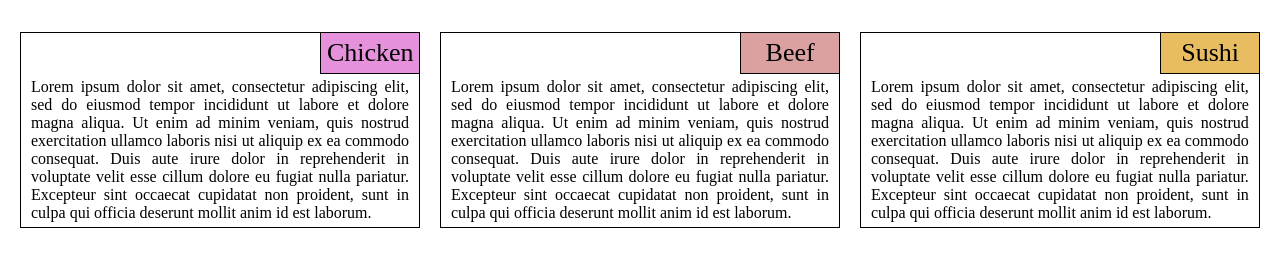
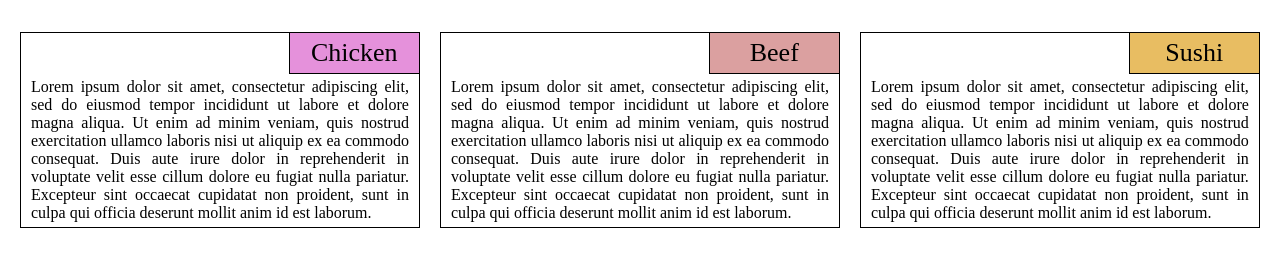
Before and after one commit to AlkP/coursera.WebDev.HCJ, a plain HTML site: page module2/index.html in a window 1280 px wide. Shown: the part 70-330 px from the top of the page. Drawn offline with Linux system fonts and the light colour scheme.

Commit message:
Module 2: fix title

```diff
--- a/module2/css/styles.css
+++ b/module2/css/styles.css
@@ -35,7 +35,7 @@ h1 {
     border: 1px solid black;
 
     padding: 5px;
-    width: 25%;
+    width: 33%;
     text-align: center;
 }
 
```
